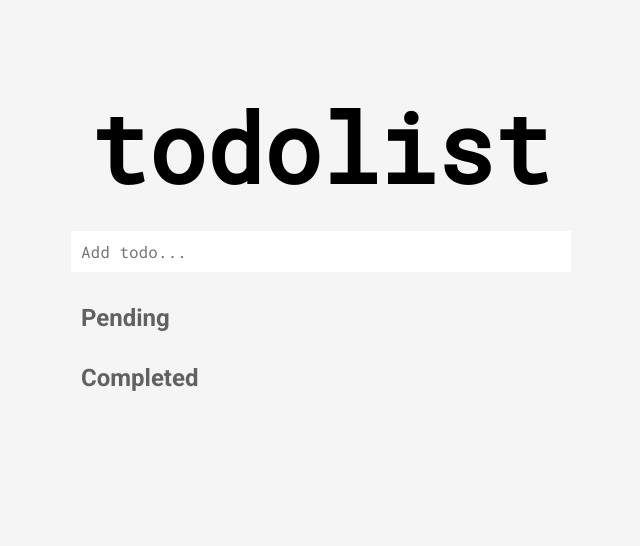
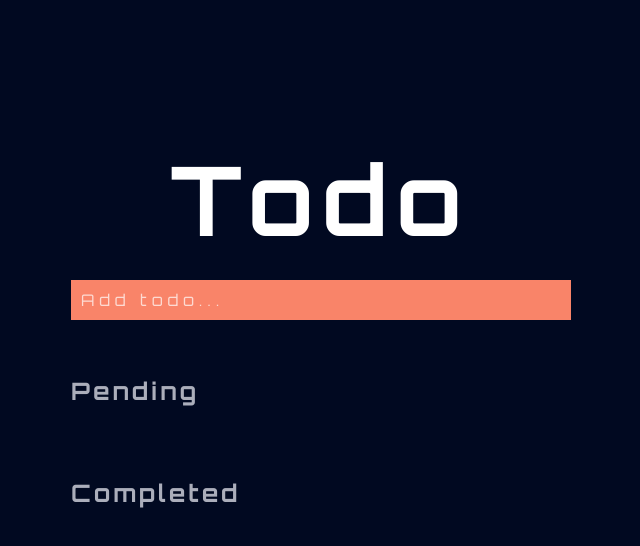
Before and after one commit to Amirmoh10/TodoListApp, a React (Create React App) app: page / in a window 1280 px wide. Shown: the top 546 px of the page, without its empty margins (319-959 px from the left). Built offline with nearby package versions, Linux system fonts and the light colour scheme.

Commit message:
updated commit

```diff
--- a/public/index.html
+++ b/public/index.html
@@ -12,9 +12,8 @@
     <link rel="apple-touch-icon" href="%PUBLIC_URL%/logo192.png" />
 
     <link rel="manifest" href="%PUBLIC_URL%/manifest.json" />
-      <link
-      href="https://fonts.googleapis.com/css2?family=Roboto+Mono&family=Roboto:wght@400;700&display=swap"rel="stylesheet">
-      <link href="https://fonts.googleapis.com/css2?family=Roboto:wght@300;400;500;700&display=swap" rel="stylesheet">
+      <link href="https://fonts.googleapis.com/css2?family=Roboto+Mono:wght@300;400&display=swap" rel="stylesheet">
+<link href="https://fonts.googleapis.com/css2?family=Orbitron:wght@400;500;600;700&display=swap" rel="stylesheet">
 
     <title>React App</title>
 
--- a/src/App.css
+++ b/src/App.css
@@ -5,13 +5,12 @@
 }
 
 body {
-	background-color: whitesmoke;
-
-
+	background-color: #010921;
+	color: #ffffff;
 }
 
 .app {
-	margin: 40px auto;
+	margin: 0 auto;
 	max-width: 500px;
 	display: flex;
 	flex-direction: column;
@@ -21,45 +20,62 @@ body {
 	text-align: center;
 	font-size: 48px;
 	padding-bottom: 21px;
-	font-weight: 300;
+
 	padding-top: 43px;
-	font-weight: 400;
-	font-family: 'Roboto Mono', monospace;
+	font-family: 'Orbitron', sans-serif;
+	letter-spacing: 10px;
 }
 
 input {
 	padding: 2% 0 2% 2%;
 	border-style: none;
 	font-size: 16px;
-	font-family: 'Roboto Mono', monospace;
+	font-family: 'Orbitron', sans-serif;
 	outline: none;
+	background-color: #f98469;
+	color: #ffffff;
+	letter-spacing: 3px;
 }
 
-
-.todosListContainer{
- margin-top: 2em;
- font-family: 'Roboto', sans-serif;
- font-size: 16px;
- padding-left: 2%;
-
+::placeholder {
+	color: #ffffff;
+	opacity: 0.7;
+	letter-spacing: 5px;
 }
 
-.dimmedListTitle{
-  border: none;
-  opacity: 0.6;
-
-
+.todosListContainer {
+	margin-top: 2em;
+	font-family: 'Orbitron', sans-serif;
+	font-size: 16px;
+	padding: 1.5em 0 1em 0;
+	letter-spacing: 3px;
 }
 
-.normalListTitle{
-   border-bottom: 1px solid rgba(128, 128, 128, 0.425);
-   padding-bottom: 2%;
+.dimmedListTitle {
+	border: none;
+	color: #abaebb;
 }
 
-.todoItem{
+.normalListTitle {
+	border-bottom: 1px solid rgba(128, 128, 128, 0.425);
+	padding-bottom: 2%;
+}
+
+.todoItem {
 	font-size: 18px;
 	padding-top: 2%;
 	display: flex;
 	justify-content: space-between;
 	align-items: center;
+	border-bottom: 1px solid rgba(128, 128, 128, 0.425);
 }
+
+.buttons .complete {
+	margin-right: 0.5em;
+}
+
+ @media screen and (min-width: 480px) {
+        h1 {
+          padding-top: 96px;
+        }
+      }
--- a/src/Components/App.js
+++ b/src/Components/App.js
@@ -1,5 +1,6 @@
 import React, { useState } from 'react';
 import '../App.css';
+
 const listTypeToTitle = {
 	completed: 'Completed',
 	pending: 'Pending'
@@ -35,7 +36,7 @@ function App() {
 	return (
 		<div className="app">
 			<div className="title">
-				<h1>todolist</h1>
+				<h1>Todo</h1>
 			</div>
 			<input
 				type="text"
@@ -54,7 +55,7 @@ function TodoList({ listType, completeTodo, deleteTodo, todos }) {
 	return (
 		<div className="todosListContainer">
 			<div className={todos.length > 0 ? 'normalListTitle' : 'dimmedListTitle'}>
-				<h2>{listTypeToTitle[listType]}</h2>
+				<h2>{listType === 'pending' ? listTypeToTitle.pending : listTypeToTitle.completed}</h2>
 			</div>
 			{todos.map((todo, index) => (
 				<div className="todoItem" key={index}>
```
Also changed, not shown: src/Components/CompletedTodos/CompletedTodo.js (deleted, +0 -17 lines), src/Components/CompletedTodos/CompletedTodosContainer.js (deleted, +0 -21 lines), src/Components/PendingTodos/PendingTodo.js (deleted, +0 -23 lines), src/Components/PendingTodos/PendingTodosContainer.js (deleted, +0 -21 lines).
